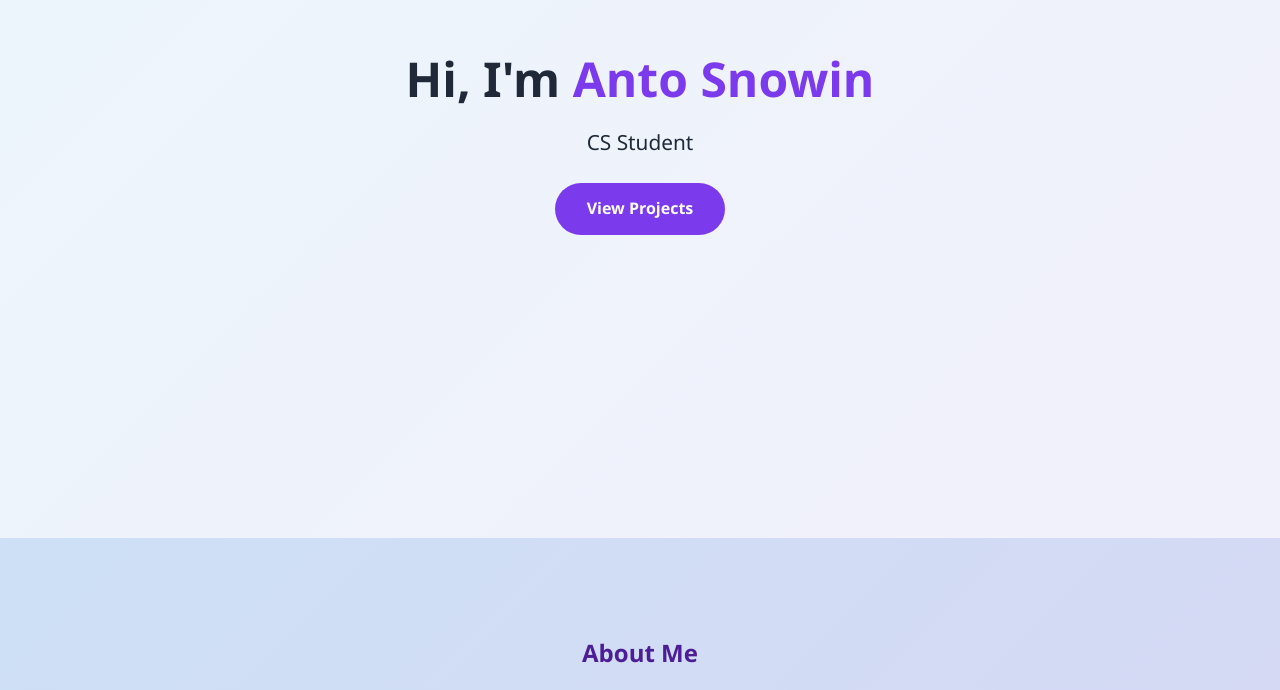
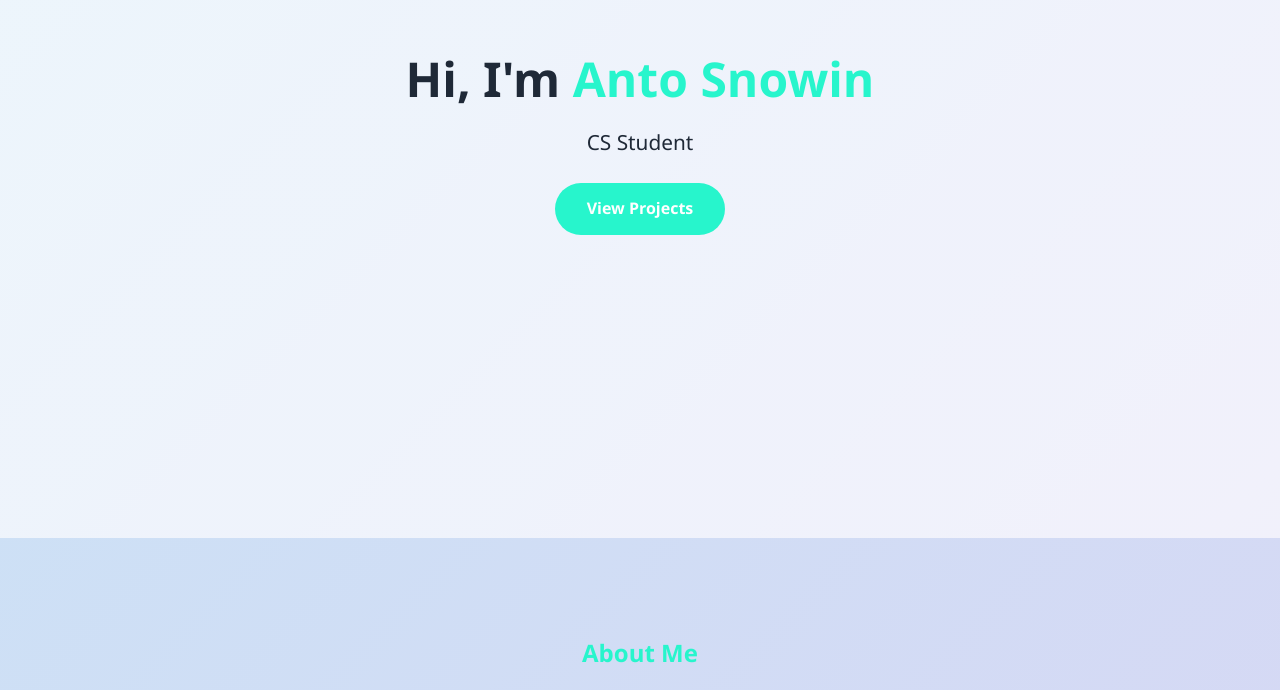
Before and after one commit to anto-snowin/portfolio, a plain HTML site: page index.html in a window 1280 px wide. Shown: the part 262-952 px from the top of the page. Drawn offline with Linux system fonts and the light colour scheme.

Commit message:
updated color theme

```diff
--- a/style.css
+++ b/style.css
@@ -32,7 +32,6 @@ a {
   max-width: 1100px;
   margin: auto;
 }
-
 /* ===== HERO ===== */
 .hero {
   height: 100vh;
@@ -60,7 +59,7 @@ a {
 }
 
 .hero span {
-  color: #7c3aed;
+  color: #27f5cc;
   font-weight: 700;
 }
 
@@ -74,7 +73,7 @@ a {
   display: inline-block;
   margin-top: 1.5rem;
   padding: .8rem 2rem;
-  background: #7c3aed;
+  background: #27f5cc;
   color: white;
   border-radius: 30px;
   font-weight: 600;
@@ -94,7 +93,7 @@ a {
 .section h2 {
   text-align: center;
   margin-bottom: 2rem;
-  color: #4c1d95;
+  color: #27f5cc;
 }
 
 /* ===== CARDS ===== */
@@ -121,7 +120,7 @@ a {
 
 .card i {
   font-size: 2rem;
-  color: #7c3aed;
+  color: #27f5cc;
   margin-bottom: .5rem;
 }
 
```
